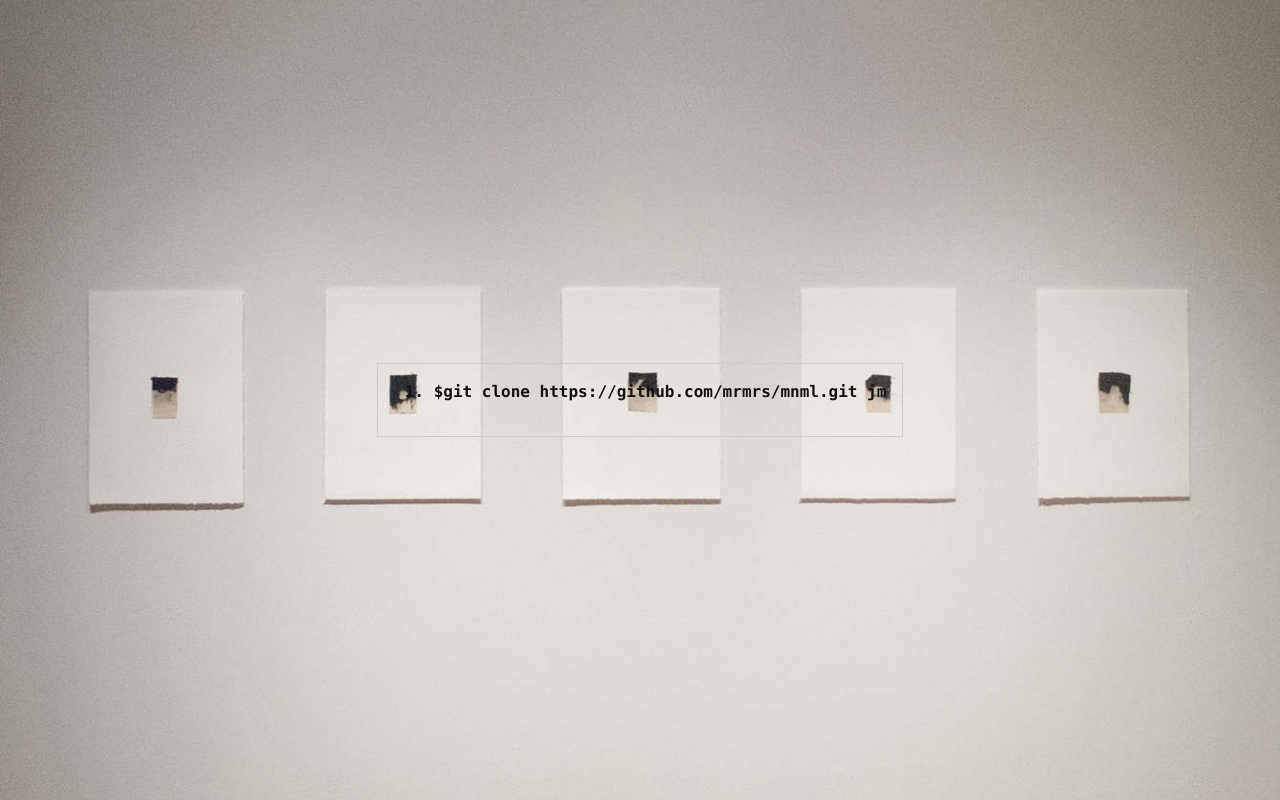
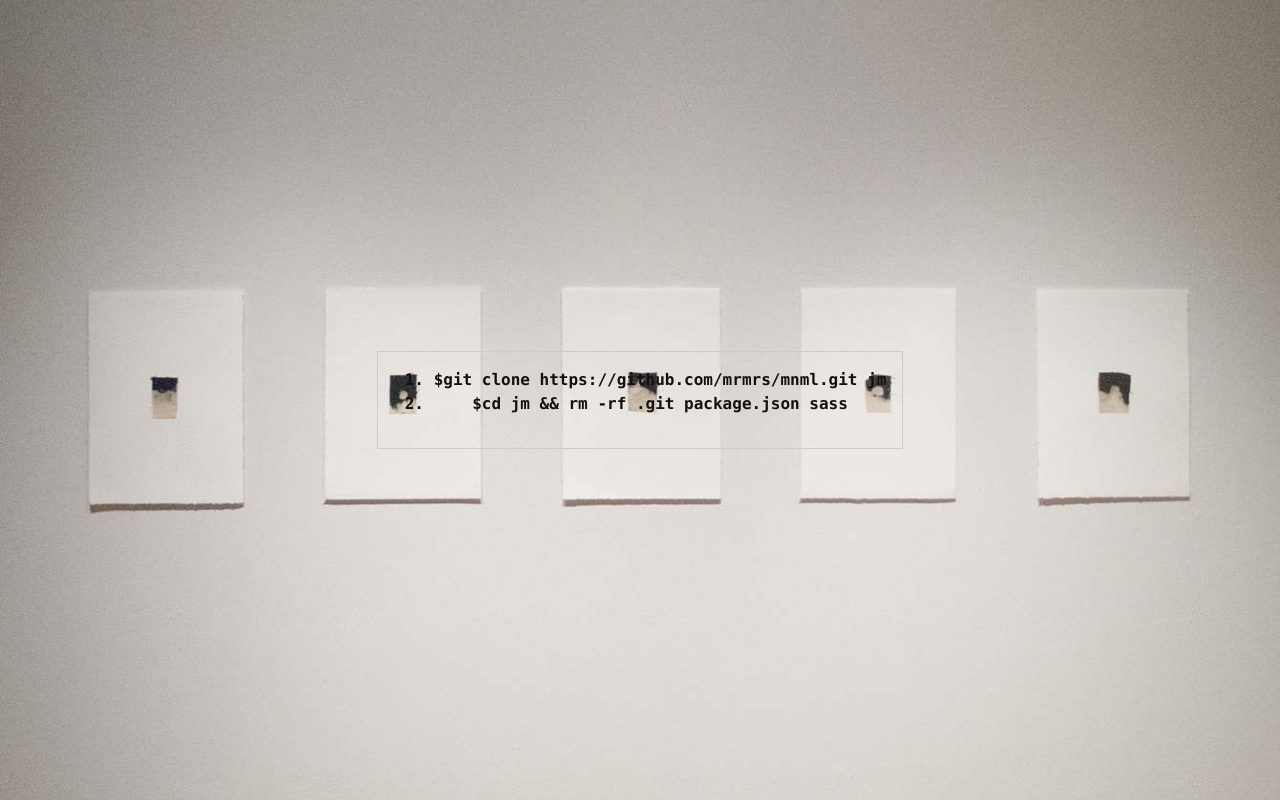
Before and after one commit to jchck/jm, a website: page index.html in a window 1280 px wide. Drawn offline with Linux system fonts and the light colour scheme.

Commit message:
2nd step

```diff
--- a/index.html
+++ b/index.html
@@ -17,6 +17,7 @@
         <code>
           <ol>
             <li>$git clone https://github.com/mrmrs/mnml.git jm</li>
+            <li>$cd jm && rm -rf .git package.json sass</li>
           </ol>
         </code>
       </div>
```
